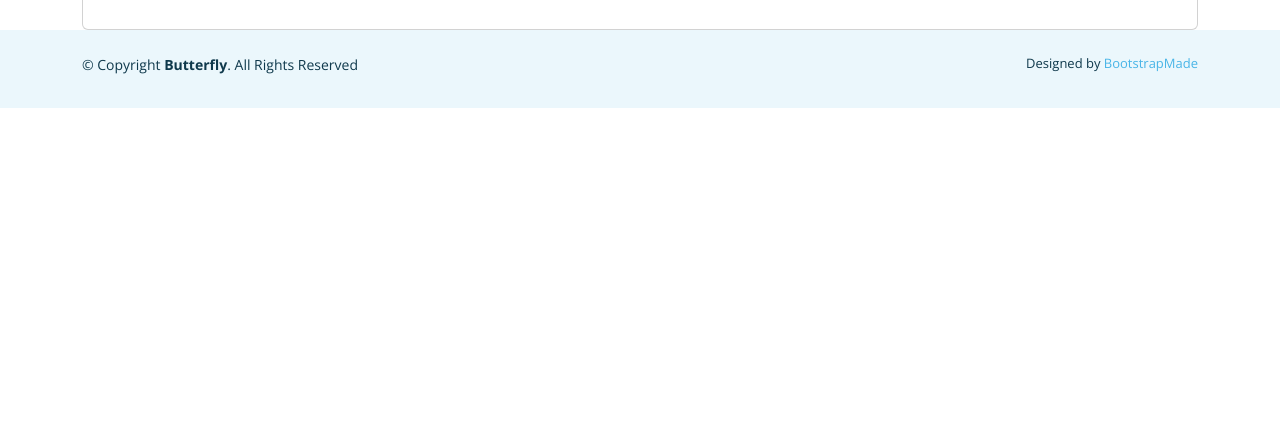
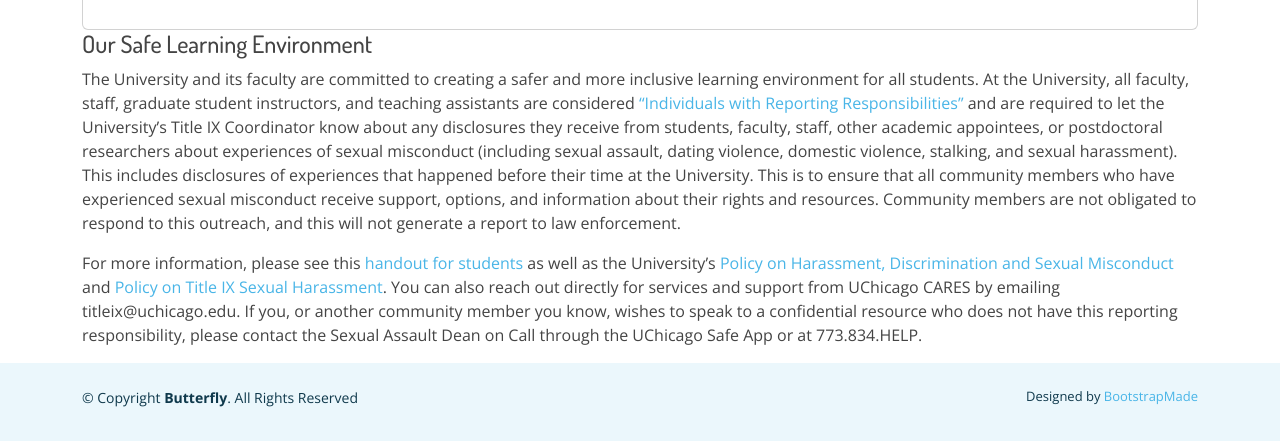
Before and after one commit to mpcs-cc/atmpcs.org, a plain HTML site: page index.html in a window 1280 px wide. Shown: the part 1898-2339 px from the top of the page. Before the commit the page ends 2006 px from the top, so only its background shows below. Drawn offline with nearby package versions, Linux system fonts and the light colour scheme.

Commit message:
Added CARES policy statement

```diff
--- a/index.html
+++ b/index.html
@@ -152,6 +152,12 @@
                         </div>
                     </div>
 
+                    <h4>Our Safe Learning Environment</h4>
+                    <p>The University and its faculty are committed to creating a safer and more inclusive learning environment for all students. At the University, all faculty, staff, graduate student instructors, and teaching assistants are considered <a target="_blank" href="https://cpb-us-w2.wpmucdn.com/voices.uchicago.edu/dist/6/480/files/2016/12/Individuals-with-Reporting-Responsibilities_08-14-2020.pdf">“Individuals with Reporting Responsibilities”</a> and are required to let the University’s Title IX Coordinator know about any disclosures they receive from students, faculty, staff, other academic appointees, or postdoctoral researchers about experiences of sexual misconduct (including sexual assault, dating violence, domestic violence, stalking, and sexual harassment). This includes disclosures of experiences that happened before their time at the University. This is to ensure that all community members who have experienced sexual misconduct receive support, options, and information about their rights and resources. Community members are not obligated to respond to this outreach, and this will not generate a report to law enforcement.</p>
+
+                    <p>For more information, please see this <a target="_blank" href="https://cpb-us-w2.wpmucdn.com/voices.uchicago.edu/dist/b/3114/files/2016/12/Title-IX-Fact-Sheet-for-Students_11-08-20.pdf">handout for students</a> as well as the University’s <a target="_blank" href="https://harassmentpolicy.uchicago.edu/">Policy on Harassment, Discrimination and Sexual Misconduct</a> and <a target="_blank" href="https://titleixpolicy.uchicago.edu/">Policy on Title IX Sexual Harassment</a>. You can also reach out directly for services and support from UChicago CARES by emailing titleix@uchicago.edu. If you, or another community member you know, wishes to speak to a confidential resource who does not have this reporting responsibility, please contact the Sexual Assault Dean on Call through the UChicago Safe App or at 773.834.HELP.</p>
+                    </p>
+
                 </div>
             </section><!-- End Content Section -->
 
```
